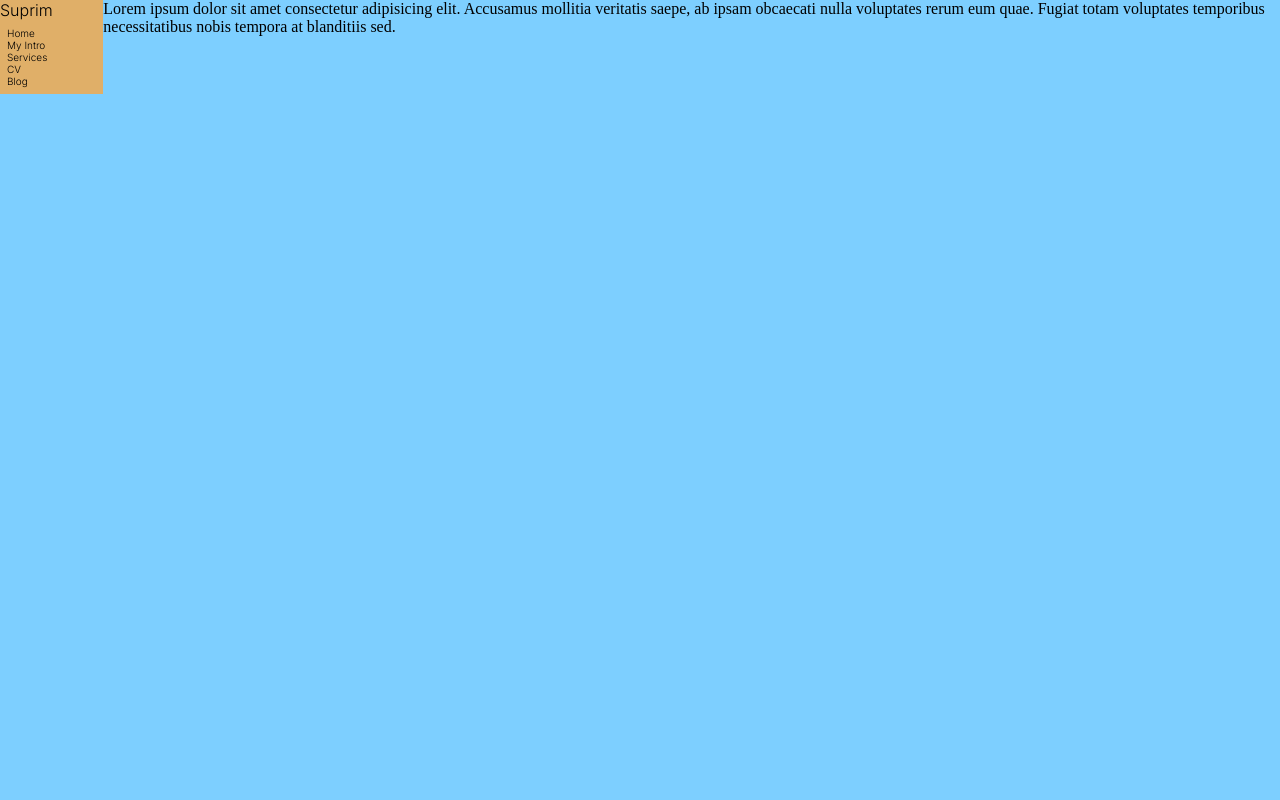
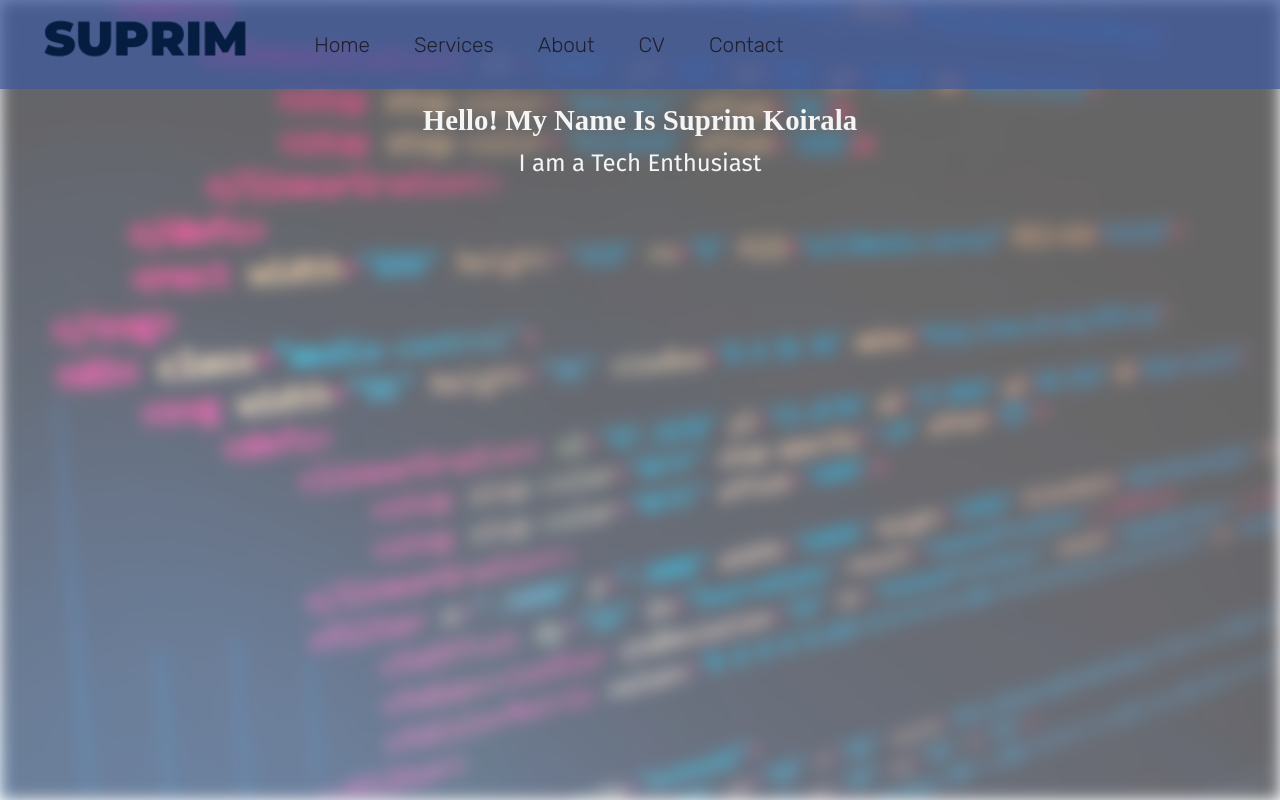
Before and after one commit to Suprimkoirala/MyFirstCommit-project, a plain HTML site: page index.html in a window 1280 px wide. Drawn offline with Linux system fonts and the light colour scheme.

Commit message:
Some changes

```diff
--- /dev/null
+++ b/css/style.css
@@ -0,0 +1,136 @@
+
+@import url('https://fonts.googleapis.com/css2?family=Inter:wght@300&family=Rubik:wght@300&display=swap');
+:root{
+  --bg : #24283b;
+    --bg_dark : #1e2030;
+  --bg_highlight : #292e42;
+  --terminal_black : #414868;
+ --fg : #c0caf5;
+  --fg_dark : #a9b1d6;
+  --fg_gutter : #3b4261;
+  --dark3 : #545c7e;
+  --comment : #565f89;
+  --dark5 : #737aa2;
+  --blue0 : #3d59a1;
+  --blue : #7aa2f7;
+  --cyan : #7dcfff;
+  --blue : #2ac3de;
+  --blue6 : #b4f9f8;
+  --magenta : #bb9af7;
+  --magenta2 : #ff007c;
+  --purple : #9d7cd8;
+  --yellow : #e0af68;
+  --green : #9ece6a;
+  --red : #f7768e;
+  --navbar-height : 59px
+}
+/* CSS Reset */
+*{
+    margin: 0;
+    padding: 0;
+}
+
+html{
+    scroll-behavior: smooth;
+}
+
+/* CSS Variables */
+:root{
+    --navbar-height: 59px;
+}
+
+/* Navigation Bar */
+#navbar{
+    display: flex;
+    align-items: center;
+    position: sticky;
+    top: 0px;
+}
+
+#navbar::before{
+    content: "";
+    background-color: var(--blue0);
+    position: absolute;
+    top:0px;
+    left:0px;
+    height: 100%;
+    width:100%;
+    z-index: -1;
+    opacity: 0.7;
+}
+
+/* Navigation Bar: Logo and Image */
+#logo{
+    margin: 10px 34px;
+}
+
+#logo img{
+    height: 59px;
+    margin: 3px 6px;
+}
+
+
+/* Navigation Bar: List Styling */
+
+#navbar ul{
+    display: flex;
+    font-family: 'Rubik', cursive;
+}
+
+#navbar ul li{
+    list-style: none;
+    font-size: 1.3rem;
+}
+
+#navbar ul li a{
+    color: var(--bg_dark);
+    display: block;
+    padding: 3px 22px;
+    border-radius: 20px;
+    text-decoration: none;
+}
+
+#navbar ul li a:hover{
+    color: black;
+    background-color: var(--fg);
+}
+#main{
+    display: flex;
+    flex-direction: column;
+    padding: 3px 200px;
+    justify-content: center;
+    align-items: center;
+
+}
+#main::before{
+        content: "";
+    background: url('../img/background1.jpg') no-repeat center center/cover;
+    position: absolute;
+    top:0px;
+    left:0px;
+    height: 100%;
+    width:100%;
+    z-index: -1;
+    filter: blur(8px);
+  -webkit-filter: blur(8px);
+    opacity: 0.7;
+    /* filter: opacity(40); */
+
+}
+#main h1{
+    color: whitesmoke;
+    text-align: center;
+}
+
+#main p{
+    color: whitesmoke;
+    text-align: center;
+    font-size: 1.5rem;
+    font-family: 'Fira sans';
+}
+
+
+.primary{
+    font-size: 1.8rem;
+    padding: 12px;
+}
--- a/index.html
+++ b/index.html
@@ -4,26 +4,27 @@
         <title>Suprim Koirala- Tech Enthusiast</title>
         <meta charset="UTF-8">
         <meta name="viewport" content="width=device-width, initial-scale=1">
-        <link href="style.css" rel="stylesheet">
+        <link href="css/style.css" rel="stylesheet">
+        <link href="https://fonts.googleapis.com/css2?family=Fira+Sans&display=swap" rel="stylesheet">
     </head>
     <body>
-        <div class="container">
-        <div class="sidebar">
-            Suprim
-            <nav>
-               <ul>
-                    <li>Home</li>
-                    <li>My Intro</li>
-                    <li>Services</li>
-                    <li>CV</li>
-                    <li>Blog</li>
-
-               </ul>
-            </nav> </div>
-                <div class="main">
-                    Lorem ipsum dolor sit amet consectetur adipisicing elit. Accusamus mollitia veritatis saepe, ab ipsam obcaecati nulla voluptates rerum eum quae. Fugiat totam voluptates temporibus necessitatibus nobis tempora at blanditiis sed.
-
-                </div>
-        </div>
+        <nav id="navbar">
+            <div id="logo">
+                <img src="img/logo.png" alt="SuprimKoirala">
+            </div>
+            <ul>
+                <li class="item"><a href="#">Home</a></li>
+                 <li class="item"><a href="#">Services</a></li>
+                 <li class="item"><a href="#">About</a></li>
+                 <li class="item"><a href="#">CV</a></li>
+                 <li class="item"><a href="#">Contact</a></li>
+            </ul>
+        </nav>
+        <section id="main">
+            <h1 class="primary">
+                Hello! My Name Is Suprim Koirala
+            </h1>
+            <p>I am a Tech Enthusiast</p>
+        </section>
     </body>
 </html>
--- a/style.css
+++ /dev/null
@@ -1,50 +0,0 @@
-
-@import url('https://fonts.googleapis.com/css2?family=Inter:wght@300&family=Rubik:wght@300&display=swap');
-:root{
-  --bg : #24283b;
-    --bg_dark : #1e2030;
-  --bg_highlight : #292e42;
-  --terminal_black : #414868;
- --fg : #c0caf5;
-  --fg_dark : #a9b1d6;
-  --fg_gutter : #3b4261;
-  --dark3 : #545c7e;
-  --comment : #565f89;
-  --dark5 : #737aa2;
-  --blue0 : #3d59a1;
-  --blue : #7aa2f7;
-  --cyan : #7dcfff;
-  --blue : #2ac3de;
-  --blue6 : #b4f9f8;
-  --magenta : #bb9af7;
-  --magenta2 : #ff007c;
-  --purple : #9d7cd8;
-  --yellow : #e0af68;
-  --green : #9ece6a;
-  --red : #f7768e;
-}
-*{
-    margin: 0;
-    padding: 0;
-}
-body{
-    background-color: var(--cyan);
-    font-style: 'Hack' ;
-}
-
-.sidebar{
-    background-color: var(--yellow);
-    width: 10vw;
-    font-family: 'Inter', sans-serif;
-}
-.sidebar nav{
-    padding: 7px;
-}
-.sidebar nav li {
-    list-style: none;
-    font-size: 10px;
-}
-
-.container{
-    display: flex;
-}
```
Also changed, not shown: img/aesthetic.jpg (renamed from img/farzad-p-xSl33Wxyc-unsplash.jpg), img/background1.jpg (renamed from img/florian-olivo-4hbJ-eymZ1o-unsplash.jpg), img/logo.png (added), img/logo2.png (renamed from img/Orange Business Architecture Studio Design Logo - Logos.png), 2 other files.
